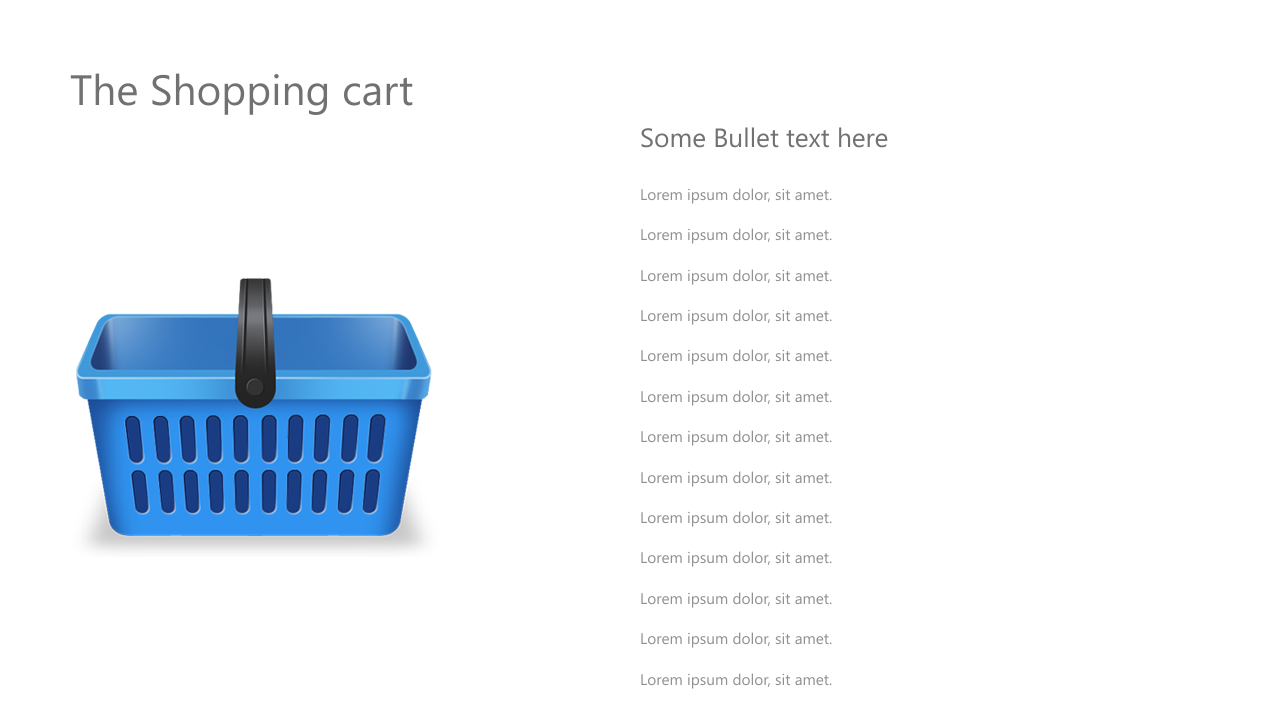
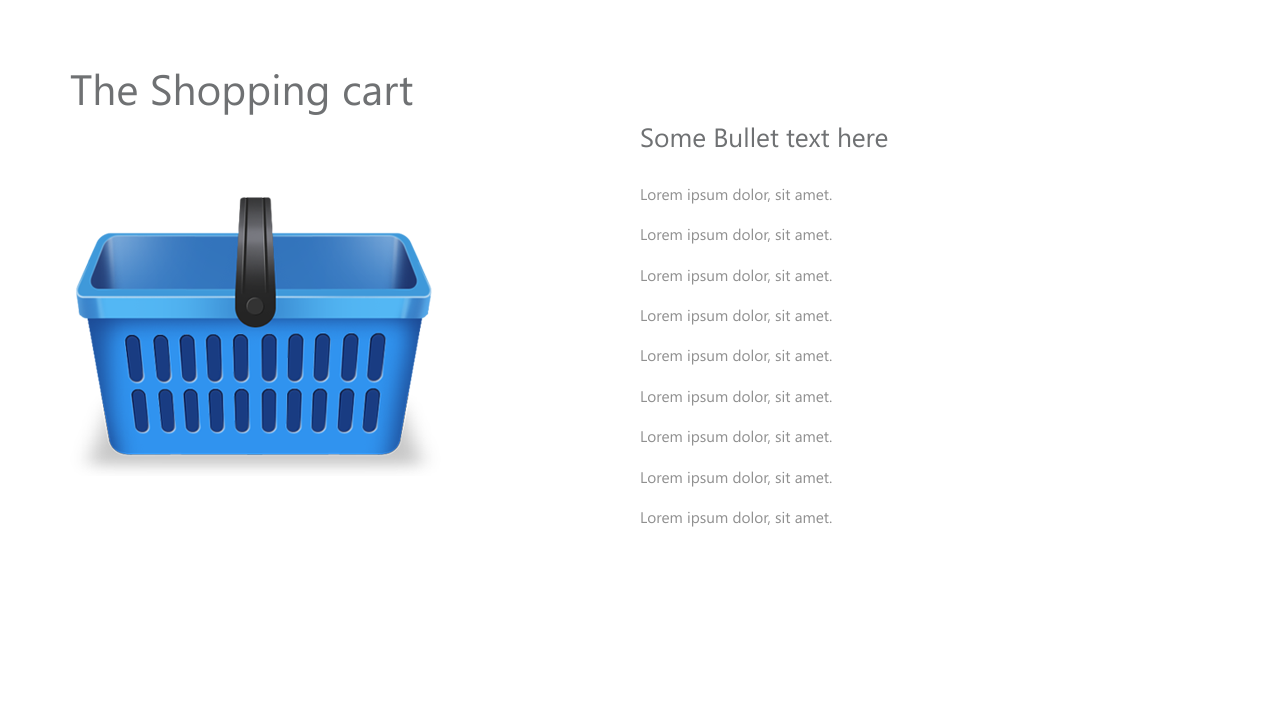
Before and after one commit to skattt12345/Prechu, a plain HTML site: page index.html in a window 1280 px wide. Shown: the part 864-1575 px from the top of the page. After the commit the page ends 1413 px from the top, so only its background shows below. Drawn offline with nearby package versions, Linux system fonts and the light colour scheme.

Commit message:
remove four fields

```diff
--- a/index.html
+++ b/index.html
@@ -134,10 +134,6 @@
             					<div class="info-cart__field">Lorem ipsum dolor, sit amet.</div>
             					<div class="info-cart__field">Lorem ipsum dolor, sit amet.</div>
             					<div class="info-cart__field">Lorem ipsum dolor, sit amet.</div>
-            					<div class="info-cart__field">Lorem ipsum dolor, sit amet.</div>
-            					<div class="info-cart__field">Lorem ipsum dolor, sit amet.</div>
-            					<div class="info-cart__field">Lorem ipsum dolor, sit amet.</div>
-            					<div class="info-cart__field">Lorem ipsum dolor, sit amet.</div>
             				</div>
             			</div>
             		</div>
```
